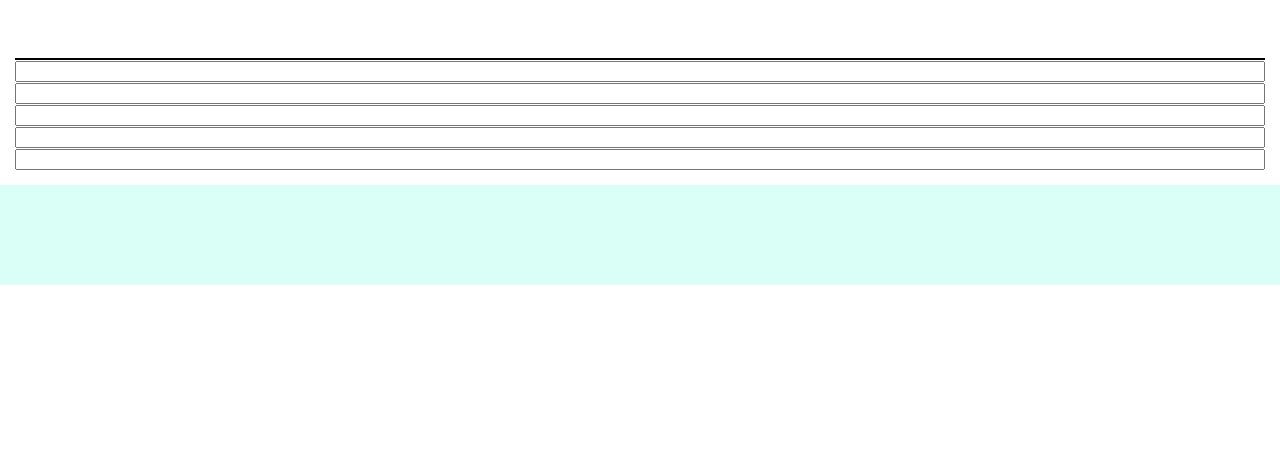
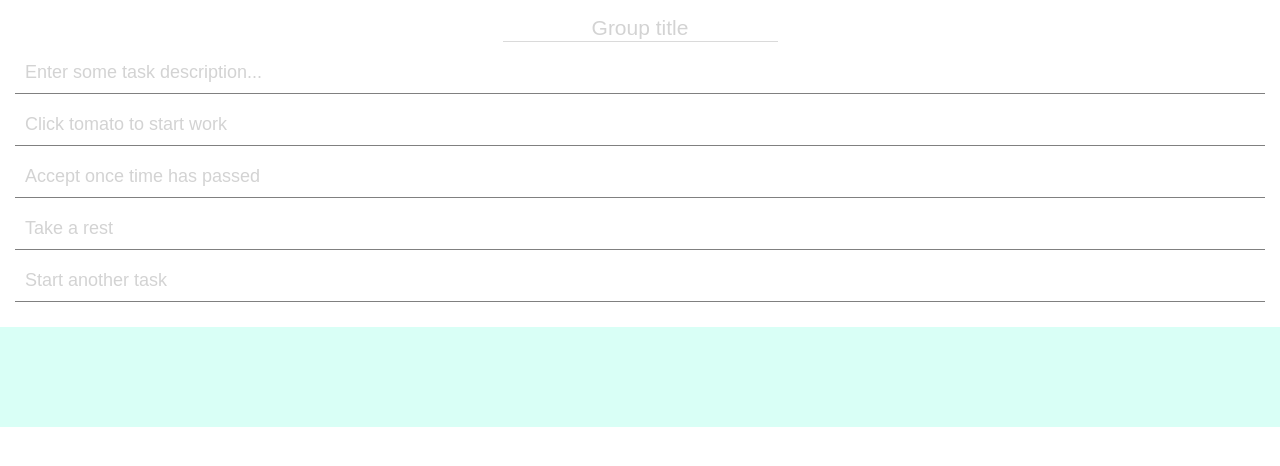
Before and after one commit to maksnester/tomatello, a React app: page / in a window 1280 px wide. Shown: the top 466 px of the page. Built offline with nearby package versions, Linux system fonts and the light colour scheme.

Commit message:
css(TaskGroup): add some styles for inputs/titles + add placeholders

```diff
--- a/src/components/TaskGroup.tsx
+++ b/src/components/TaskGroup.tsx
@@ -3,24 +3,45 @@ import injectSheet, { ClassNameMap } from 'react-jss'
 import cn from 'classnames'
 import { GroupOfTasks, Task } from './FakeDataProvider'
 
+const defaultInputStyles = {
+  '&::placeholder': {
+    color: 'lightgray',
+  },
+  outline: 'none',
+  border: 'none',
+}
+
 const styles = {
   taskGroup: {
     padding: 15,
-
-    '& input': {
-      width: '100%',
-    },
   },
 
   groupTitle: {
-    '& > input': {
-      border: 'unset',
-      borderBottom: '2px solid black',
-      padding: '0 2px',
-      height: 45,
+    ...defaultInputStyles,
+    borderBottom: '1px solid #dadada',
+    display: 'flex',
     fontSize: 21,
+    margin: '0 auto 10px',
     textAlign: 'center',
   },
+
+  taskContainer: {
+    display: 'flex',
+    flexDirection: 'column',
+  },
+
+  taskWrapper: {
+    borderBottom: '1px solid gray',
+    marginBottom: 10,
+    padding: '0 10px',
+  },
+
+  task: {
+    ...defaultInputStyles,
+    display: 'block',
+    width: '100%',
+    padding: '10px 0',
+    fontSize: 18,
   },
 }
 
@@ -49,27 +70,51 @@ const TaskGroupComponent: React.FC<Props> = props => {
     }
   }
 
+  const getPlaceholderByIndex = (index: number): string => {
+    switch (index) {
+      case 1:
+        return 'Click tomato to start work'
+      case 2:
+        return 'Accept once time has passed'
+      case 3:
+        return 'Take a rest'
+      case 4:
+        return 'Start another task'
+      case 5:
+        return 'Stay focused'
+      case 10:
+        return 'Wow, good plans!'
+      case 11:
+        return " Perhaps it's time to create a new group?"
+      default:
+        return 'Enter some task description...'
+    }
+  }
+
   return (
     <div className={cn(className, classes.taskGroup)}>
-      <div className={classes.groupTitle}>
       <input
+        placeholder="Group title"
+        className={classes.groupTitle}
         value={group.title}
         onChange={e => onChangeGroupTitle(e.target.value)}
       />
-      </div>
-      {Object.values(group.itemsById).map(task => (
-        <React.Fragment key={task.id}>
+      <label className={classes.taskContainer}>
+        {Object.values(group.itemsById).map((task, i) => (
+          <div key={task.id} className={classes.taskWrapper}>
             <input
+              className={classes.task}
+              value={task.value}
               type="text"
-            value={task.value}
+              placeholder={getPlaceholderByIndex(i)}
               onChange={e =>
                 props.onChangeTask(group.id, task.id, e.target.value)
               }
               onBlur={() => onBlurTask(task)}
             />
-          <br />
-        </React.Fragment>
+          </div>
         ))}
+      </label>
     </div>
   )
 }
```
Lines whose indentation alone changed are shown as unchanged.
